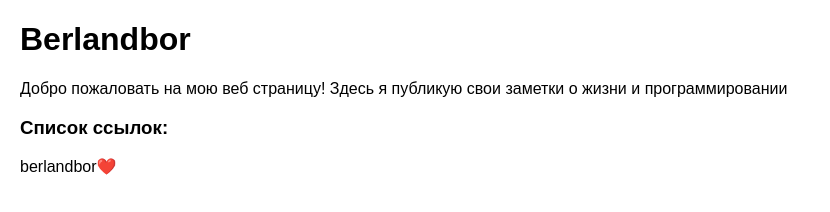
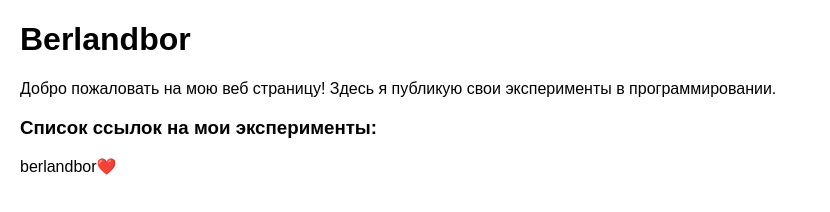
Before and after one commit to berlandbor/list-my-projects-, a plain HTML site: page index.html in a window 1280 px wide. Shown: the whole page, without its empty margins (0-830 px from the left). Drawn offline with Linux system fonts and the light colour scheme.

Commit message:
Update index.html

```diff
--- a/index.html
+++ b/index.html
@@ -11,10 +11,10 @@
 <body>
   <header>
     <h1>Berlandbor</h1>
-    <p>Добро пожаловать на мою веб страницу! Здесь я публикую свои заметки о жизни и программировании</p>
+    <p>Добро пожаловать на мою веб страницу! Здесь я публикую свои эксперименты в программировании.</p>
   </header>
   <section>
-<h3>Список ссылок:</h3>
+<h3>Список ссылок на мои эксперименты:</h3>
   <div id="myListContainer"></div>
  </section>
  <footer>
```
